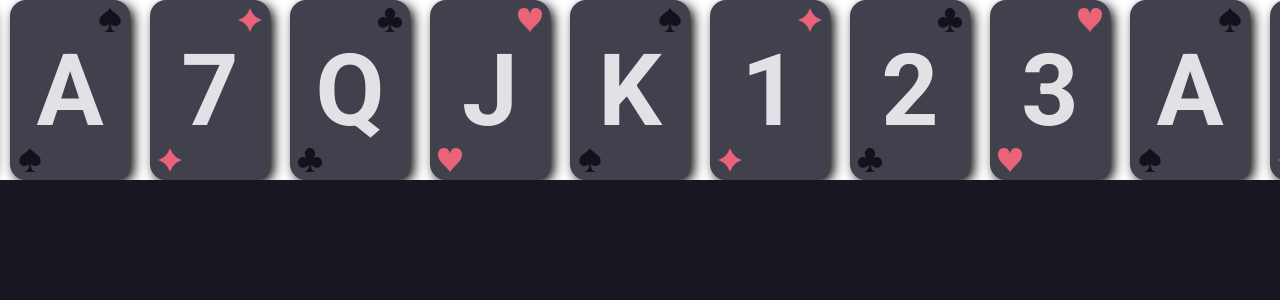
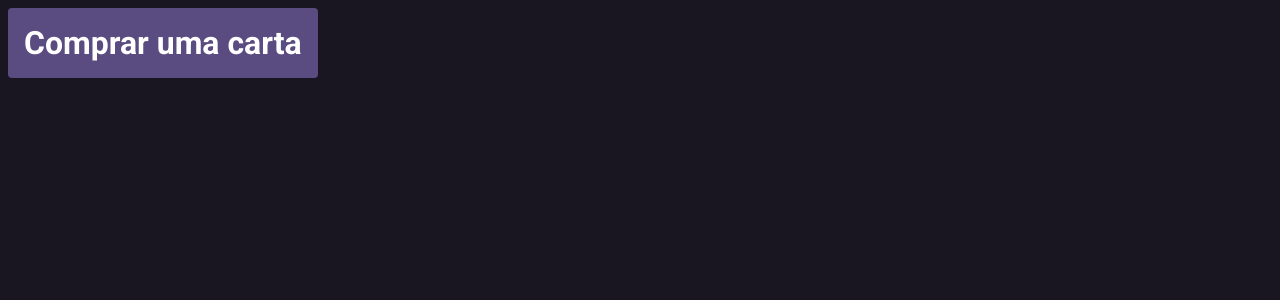
Before and after one commit to oMelqs/combo-game-app, a React (Vite) app: page /GamblingTable in a window 1280 px wide. Shown: the top 300 px of the page. Built offline with nearby package versions, Linux system fonts and the light colour scheme.

Commit message:
feat: create new game flor

```diff
--- a/src/App.tsx
+++ b/src/App.tsx
@@ -1,9 +1,9 @@
+import { configRoutes } from "@routes/routes";
 import { BrowserRouter as Router, Route, Routes } from "react-router-dom";
-import { configRoutes } from "@routes/routes";
 
+import { GlobalStyle } from "@styles/global/global";
+import { defaultTheme } from "@styles/themes";
 import { ThemeProvider } from "styled-components";
-import { defaultTheme } from "@styles/themes";
-import { GlobalStyle } from "@styles/global/global";
 
 function App() {
   return (
--- a/src/components/Deck/index.tsx
+++ b/src/components/Deck/index.tsx
@@ -1,39 +1,29 @@
-import club from "@assets/suits/club-suit.svg";
-import diamond from "@assets/suits/diamond-suit.svg";
-import heart from "@assets/suits/heart-suit.svg";
-import spade from "@assets/suits/spade-suit.svg";
+/* eslint-disable react/prop-types */
+import { TDeck } from "@/common/constants/@types/deck.types";
+import { useEffect } from "react";
 import Card from "./Card";
 import { DeckContainer, Separator } from "./style";
 
-const Deck = () => {
+const Deck: React.FC<TDeck> = ({ cards }) => {
+  useEffect(() => {
+    console.log("Deck component mounted");
+  }, []);
+
   return (
     <DeckContainer>
-      <Card value={"4"} suit={club} />
-      <Separator />
-      <Card value={"7"} suit={heart} />
-      <Separator />
-      <Card value={"A"} suit={spade} />
-      <Separator />
-      <Card value={"7"} suit={diamond} />
-      <Separator />
-      <Card value={"Q"} suit={club} />
-      <Separator />
-      <Card value={"J"} suit={heart} />
-      <Separator />
-      <Card value={"K"} suit={spade} />
-      <Separator />
-      <Card value={"1"} suit={diamond} />
-      <Separator />
-      <Card value={"2"} suit={club} />
-      <Separator />
-      <Card value={"3"} suit={heart} />
-      <Separator />
-      <Card value={"A"} suit={spade} />
-      <Separator />
-      <Card value={"7"} suit={diamond} />
-      <Separator />
-      <Card value={"7"} suit={diamond} />
-      <Separator />
+      {cards.map((card) => {
+        return (
+          <>
+            <Card
+              key={card.id}
+              id={card.id}
+              value={card.value}
+              suit={card.suit}
+            />
+            <Separator />
+          </>
+        );
+      })}
     </DeckContainer>
   );
 };
--- a/src/components/Deck/style.ts
+++ b/src/components/Deck/style.ts
@@ -1,11 +1,14 @@
 import styled from "styled-components";
 
 export const DeckContainer = styled.div`
-  background-color: white;
   width: 100vw;
+  height: 220px;
   display: flex;
   align-items: center;
   justify-content: center;
+  bottom: 0;
+  margin-bottom: 16px;
+  position: fixed;
   overflow: hidden;
 `;
 
--- a/src/components/Menu/index.tsx
+++ b/src/components/Menu/index.tsx
@@ -12,10 +12,13 @@ const Menu: React.FC = () => {
   return (
     <Container>
       <Content>
-        <Button color={"purpleDark"} onClick={handlePressEnter}>
-          Entrar
-        </Button>
-        <Button color={"purpleDark"}>Criar Sala</Button>
+        <Button
+          color={"purpleDark"}
+          onClick={handlePressEnter}
+          text={"Entrar"}
+        />
+
+        <Button color={"purpleDark"} text={"Criar Sala"} />
         <Anchor color={"purpleDark"}>Como jogar?</Anchor>
       </Content>
     </Container>
--- a/src/components/shared/Button/index.tsx
+++ b/src/components/shared/Button/index.tsx
@@ -6,6 +6,7 @@ import { Container, Loading } from "./styles";
 interface ButtonProps extends ButtonHTMLAttributes<HTMLButtonElement> {
   loading?: boolean;
   color: keyof typeof defaultTheme.colors;
+  text: string;
 }
 
 const Button: React.FC<ButtonProps> = ({
@@ -13,11 +14,12 @@ const Button: React.FC<ButtonProps> = ({
   color = "pink",
   type = "button",
   loading = false,
+  text,
   ...rest
 }) => {
   return (
     <Container disabled={loading} color={color} type={type} {...rest}>
-      {loading ? <Loading>dog</Loading> : children}
+      {loading ? <Loading>dog</Loading> : text}
     </Container>
   );
 };
--- a/src/pages/GamblingTable.tsx
+++ /dev/null
@@ -1,9 +0,0 @@
-import Deck from "@/components/Deck";
-
-export const GamblingTable = () => {
-  return (
-    <div>
-      <Deck />
-    </div>
-  );
-};
--- /dev/null
+++ b/src/pages/GamblingTable/index.tsx
@@ -0,0 +1,27 @@
+import { useState } from "react";
+import { TCard } from "../../common/constants/@types/card.types";
+import { CardsPack } from "../../common/constants/__cards__/index";
+import Deck from "../../components/Deck/index";
+import Button from "../../components/shared/Button/index";
+
+export const GamblingTable = () => {
+  const [cards, setCards] = useState<[TCard]>();
+
+  const handleDrawCard = (CardsPack: Array<TCard>) => {
+    const index = Math.floor(Math.random() * CardsPack.length);
+    setCards([CardsPack[index]]);
+  };
+
+  return (
+    <div>
+      <Button
+        color={"purpleDark"}
+        text={"Comprar uma carta"}
+        onClick={() => {
+          handleDrawCard(CardsPack);
+        }}
+      />
+      {cards ? <Deck cards={cards} /> : <></>}
+    </div>
+  );
+};
--- a/src/pages/Home.tsx
+++ b/src/pages/Home/index.tsx
@@ -1,5 +1,5 @@
-import Header from "../components/Header";
-import Menu from "../components/Menu";
+import Header from "../../components/Header";
+import Menu from "../../components/Menu";
 
 export const Home = () => {
   return (
```
Also changed, not shown: src/components/Deck/Card/index.tsx (+3 -6 lines).
